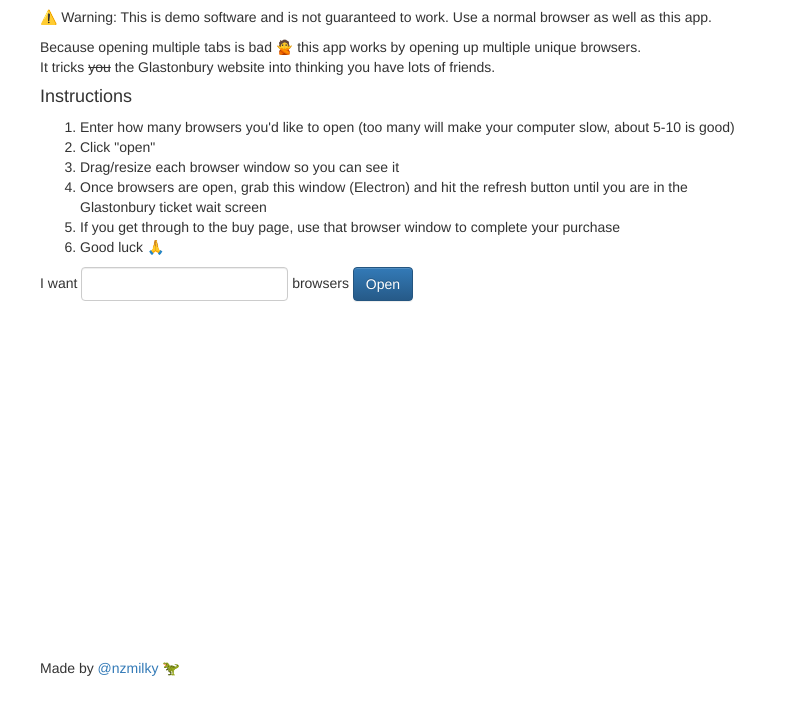
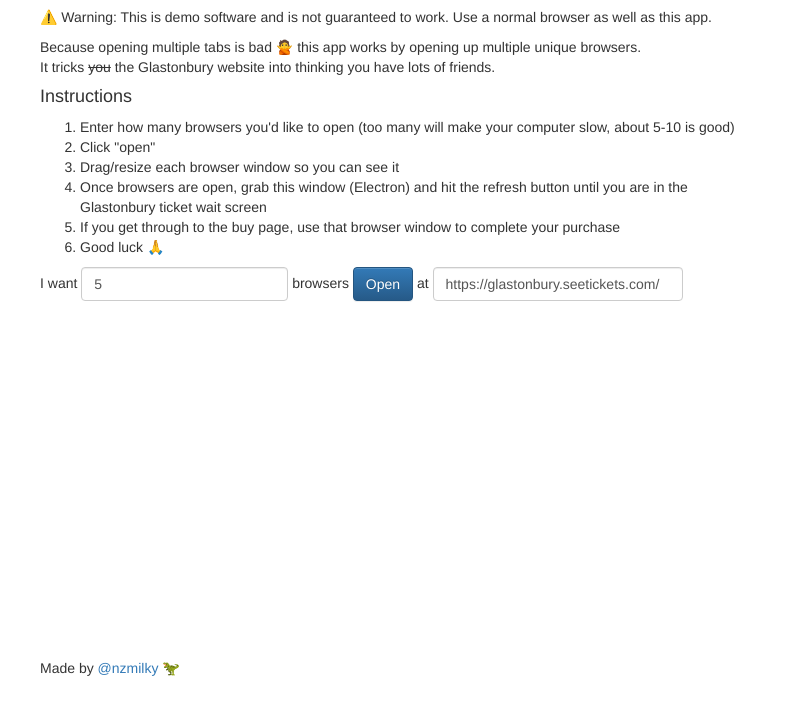
Before and after one commit to gitasaur/glasto-grabber, an Electron app: page src/index.html in a window 800 px wide. Shown: the part 92-800 px from the top of the page. Drawn offline with nearby package versions, Linux system fonts and the light colour scheme.

Commit message:
git added optn to change url

```diff
--- a/src/index.html
+++ b/src/index.html
@@ -9,7 +9,14 @@
 
 <!-- Optional theme -->
 <link rel="stylesheet" href="https://maxcdn.bootstrapcdn.com/bootstrap/3.3.7/css/bootstrap-theme.min.css" integrity="sha384-rHyoN1iRsVXV4nD0JutlnGaslCJuC7uwjduW9SVrLvRYooPp2bWYgmgJQIXwl/Sp" crossorigin="anonymous">
-  </head>
+
+<style>
+  .long-text-input {
+    width: 250px !important;
+  }
+</style>
+
+</head>
   <body>
     <div class="container">
       <div class="row">
@@ -35,9 +42,11 @@
               <form class="form-inline" id="noOfBrowsersForm">
                 <div class="form-group">
                     I want
-                    <input type="number" class="form-control mb-2 mr-sm-2" id="noOfBrowsers">
+                    <input type="number" value="5" class="form-control mb-2 mr-sm-2" id="noOfBrowsers">
                     browsers
                     <button type="button" class="btn btn-primary" onclick="servePages()">Open</button>
+                    at
+                    <input type="text" value="https://glastonbury.seetickets.com/" class="form-control long-text-input" id="urlToGoTo">
                 </div>
               </form>
 
--- a/src/script.js
+++ b/src/script.js
@@ -6,7 +6,10 @@
 let pages = [];
 
 function servePages () {
+    let urlToGoTo = document.getElementById("urlToGoTo").value;
     let browsersNumber = document.getElementById("noOfBrowsers").value;
+
+    console.log(urlToGoTo);
 
     if (+browsersNumber) {
         for(let i=0; i < +browsersNumber; i++) {
@@ -17,7 +20,7 @@
                     });
 
                 const page = await browser.newPage();
-                await page.goto(GLASTO_URL);
+                await page.goto(urlToGoTo || GLASTO_URL);
                 pages.push(page);
             })();
         }
```
